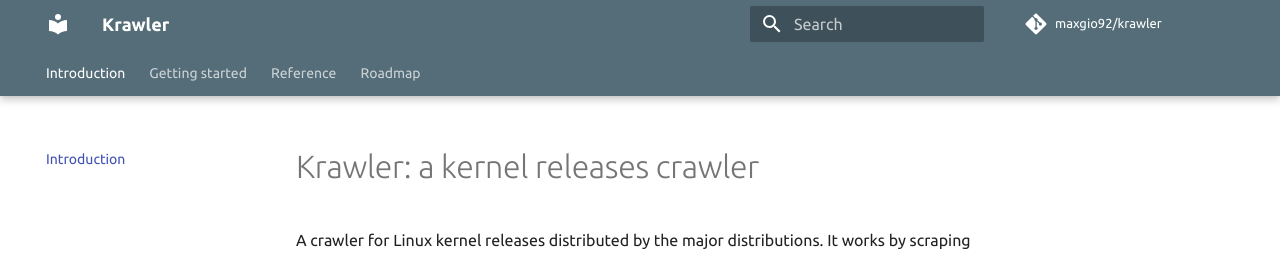
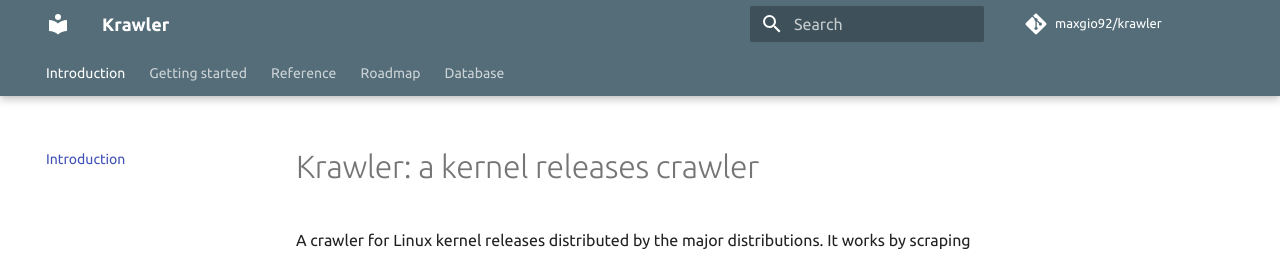
Before and after one commit to maxgio92/krawler, an MkDocs documentation site: the page built from docs/index.md, in a window 1280 px wide. Shown: the top 256 px of the page. Built offline with MkDocs 1.6.1 and Material for MkDocs 9.7.7, drawn with Linux system fonts in a browser that asks for light colours; comment, search, counter and statistics services are not loaded.

Commit message:
docs: add link to database cdn
Signed-off-by: Massimiliano Giovagnoli <me@maxgio.it>

```diff
--- a/mkdocs.yml
+++ b/mkdocs.yml
@@ -29,6 +29,7 @@ nav:
   - reference/cli.md
   - reference/config.md
 - 'Roadmap': roadmap.md
+- 'Database': https://cdn.krawler.io
 
 extra:
   generator: false
```
